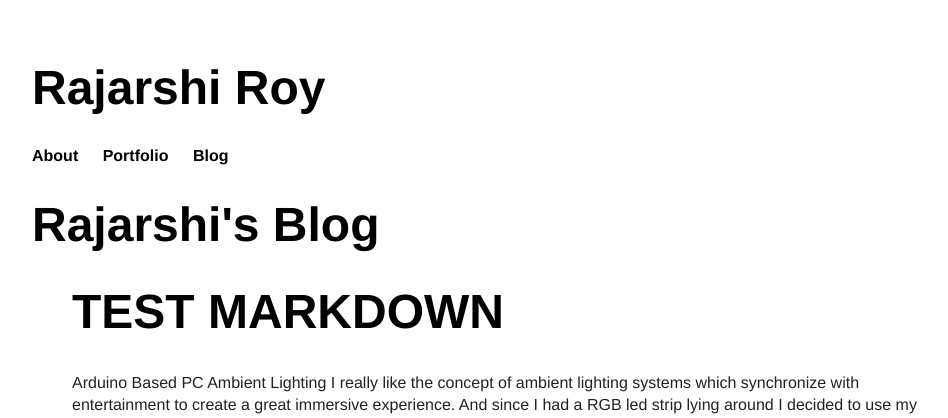
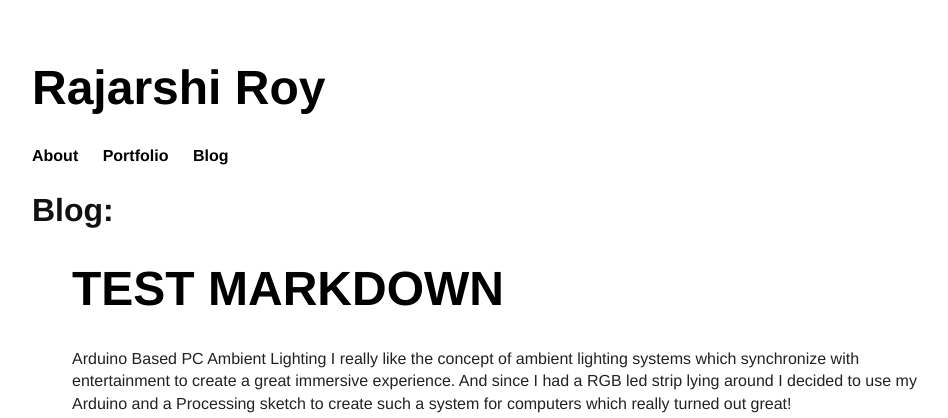
Before and after one commit to rajarshiroy/rajarshiroy.github.io, a Jekyll site: the page built from blog/index.html, in a window 1280 px wide. Shown: the top 418 px of the page, without its empty margins (160-1108 px from the left). Built offline with Jekyll 4.4.1, drawn with Linux system fonts in a browser that asks for light colours.

Commit message:
Update index.html

```diff
--- a/blog/index.html
+++ b/blog/index.html
@@ -1,8 +1,8 @@
 ---
 layout: default
-title: Rajarshi's Blog
+title: Blog
 ---
-	<h1>{{ page.title }}</h1>
+	<h2>Blog:</h2>
 	<ul class="posts">
 
 	  {% for post in site.posts %}
```
